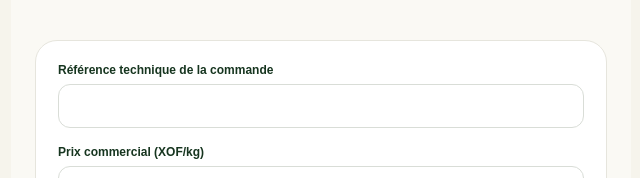
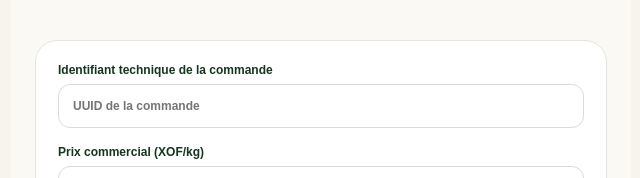
Before and after one commit to Hamiand/agri-ci, a Next.js app in the folder web/: page /operations/payments in a window 1280 px wide. Shown: the part 205-383 px from the top of the page, without its empty margins (319-959 px from the left). Built offline with nearby package versions, Linux system fonts and the light colour scheme; no server answers.

Commit message:
Validate payment preparation identifiers and provider

```diff
--- a/web/app/operations/payments/page.tsx
+++ b/web/app/operations/payments/page.tsx
@@ -1,13 +1,14 @@
 "use client";
 import {useState} from "react";import WorkflowHeader from "@/components/WorkflowHeader";import {api} from "@/lib/api";
-export default function Payments(){const [msg,setMsg]=useState("");const [rows,setRows]=useState<any[]>([]);const [busy,setBusy]=useState(false);
- async function submit(e:React.FormEvent<HTMLFormElement>){e.preventDefault();if(busy)return;setBusy(true);setMsg("");const f=new FormData(e.currentTarget);const price=Number(f.get("price"));const transport=Number(f.get("transport")||0);const service=Number(f.get("service")||0);const other=Number(f.get("other")||0);
- if(!Number.isFinite(price)||price<=0||[transport,service,other].some(v=>!Number.isFinite(v)||v<0)){setMsg("Vérifiez le prix et les coûts avant de préparer les règlements.");setBusy(false);return;}
- try{const d=await api(`/payments/orders/${f.get("order_id")}/prepare`,{method:"POST",body:JSON.stringify({price_xof_per_kg:price,transport_xof:transport,service_xof:service,other_xof:other,provider:f.get("provider")})});
- setRows(d.prepared||[]);setMsg(`${d.prepared?.length||0} règlement(s) préparé(s) sur les quantités livrées et non encore réglées.`);}catch(e){setRows([]);setMsg(e instanceof Error?e.message:"Erreur");}finally{setBusy(false);}}
+type Prepared={payment_ref?:string;status?:string;net_amount_xof?:number;delivered_quantity_kg?:number;gross_amount_xof?:number};
+const UUID=/^[0-9a-f]{8}-[0-9a-f]{4}-[1-5][0-9a-f]{3}-[89ab][0-9a-f]{3}-[0-9a-f]{12}$/i;
+export default function Payments(){const [msg,setMsg]=useState("");const [rows,setRows]=useState<Prepared[]>([]);const [busy,setBusy]=useState(false);
+ async function submit(e:React.FormEvent<HTMLFormElement>){e.preventDefault();if(busy)return;const form=e.currentTarget;const f=new FormData(form);const orderId=String(f.get("order_id")||"").trim();const provider=String(f.get("provider")||"").trim();const price=Number(f.get("price"));const transport=Number(f.get("transport")||0);const service=Number(f.get("service")||0);const other=Number(f.get("other")||0);
+ if(!UUID.test(orderId)){setMsg("Indiquez l’identifiant technique valide de la commande.");return;}if(!provider){setMsg("Indiquez le prestataire de paiement autorisé.");return;}if(!Number.isFinite(price)||price<=0||[transport,service,other].some(v=>!Number.isFinite(v)||v<0)){setMsg("Vérifiez le prix et les coûts avant de préparer les règlements.");return;}
+ setBusy(true);setMsg("");try{const d=await api(`/payments/orders/${orderId}/prepare`,{method:"POST",body:JSON.stringify({price_xof_per_kg:price,transport_xof:transport,service_xof:service,other_xof:other,provider})});const prepared=Array.isArray(d?.prepared)?d.prepared:[];setRows(prepared);setMsg(`${prepared.length} règlement(s) préparé(s) sur les quantités livrées et non encore réglées.`);}catch(e){setRows([]);setMsg(e instanceof Error?e.message:"Impossible de préparer les règlements.");}finally{setBusy(false);}}
  return <main className="workflow"><WorkflowHeader title="Préparer les règlements" subtitle="AGRI-CI calcule le brut sur la quantité réellement livrée, répartit les coûts autorisés et prépare le net dû à chaque producteur."/>
- <form className="agriForm" onSubmit={submit}><label>Référence technique de la commande<input name="order_id" required/></label><label>Prix commercial (XOF/kg)<input name="price" type="number" min="1" required placeholder="Prix convenu"/></label>
- <label>Transport total (XOF)<input name="transport" type="number" min="0" defaultValue="0"/></label><label>Service AGRI-CI total (XOF)<input name="service" type="number" min="0" defaultValue="0"/></label>
- <label>Autres coûts autorisés (XOF)<input name="other" type="number" min="0" defaultValue="0"/></label><label>Prestataire<input name="provider" required placeholder="Prestataire de paiement autorisé"/></label>
+ <form className="agriForm" onSubmit={submit}><label>Identifiant technique de la commande<input name="order_id" required placeholder="UUID de la commande"/></label><label>Prix commercial (XOF/kg)<input name="price" type="number" min="1" step="1" required placeholder="Prix convenu"/></label>
+ <label>Transport total (XOF)<input name="transport" type="number" min="0" step="1" defaultValue="0"/></label><label>Service AGRI-CI total (XOF)<input name="service" type="number" min="0" step="1" defaultValue="0"/></label>
+ <label>Autres coûts autorisés (XOF)<input name="other" type="number" min="0" step="1" defaultValue="0"/></label><label>Prestataire<input name="provider" required placeholder="Prestataire de paiement autorisé"/></label>
  <p className="notice">Les coûts sont à zéro par défaut. L’opérateur doit saisir uniquement les montants réellement autorisés pour cette commande.</p><button disabled={busy}>{busy?"PRÉPARATION…":"PRÉPARER LES RÈGLEMENTS"}</button></form>{msg&&<div className="result">{msg}</div>}
- <section className="demandList">{rows.map((p,i)=><article className="demandCard" key={p.payment_ref||i}><span className="pill2">{p.status}</span><h2>{p.payment_ref}</h2><b>{Number(p.net_amount_xof).toLocaleString("fr-FR")} XOF net</b><p>{Number(p.delivered_quantity_kg).toLocaleString("fr-FR")} kg livrés • brut {Number(p.gross_amount_xof).toLocaleString("fr-FR")} XOF</p></article>)}</section></main>}
+ <section className="demandList">{rows.map((p,i)=><article className="demandCard" key={p.payment_ref||i}><span className="pill2">{p.status||"PRÉPARÉ"}</span><h2>{p.payment_ref||"Règlement"}</h2><b>{Number(p.net_amount_xof||0).toLocaleString("fr-FR")} XOF net</b><p>{Number(p.delivered_quantity_kg||0).toLocaleString("fr-FR")} kg livrés • brut {Number(p.gross_amount_xof||0).toLocaleString("fr-FR")} XOF</p></article>)}</section></main>}
```
